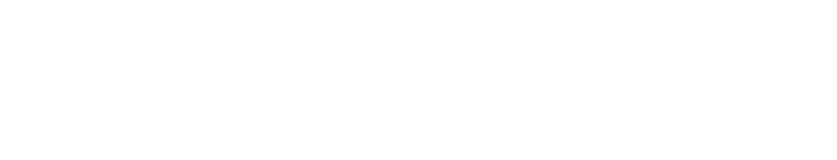
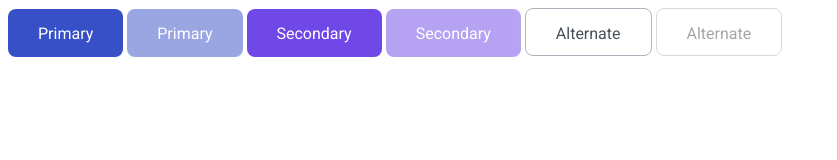
Before and after one commit to js-tasks-ru/htmlcss-20210916_gamesdi, a website: page 03-lection1/01-button/index.html in a window 1280 px wide. Shown: the whole page, without its empty margins (0-837 px from the left). Drawn offline with Linux system fonts and the light colour scheme.

Commit message:
button fixed

```diff
--- a/03-lection1/01-button/button.css
+++ b/03-lection1/01-button/button.css
@@ -1 +1,51 @@
 /* Стилизация кнопки */
+.button {
+    height: 48px;
+    border-radius: 8px;
+    font-size: 16px;
+    padding-top: 15px;
+    padding-bottom: 14px;
+    cursor: pointer;
+    transition: opacity 200ms ease-in-out, background 200ms ease-in-out;
+    white-space: nowrap;
+    padding-left: 30px;
+    padding-right: 30px;
+    box-sizing: border-box;
+    border-style: none;
+}
+
+.button_primary {
+    color: var(--white);
+    border-color: var(--blue);
+    background-color: var(--blue);
+}
+
+.button_primary:hover {
+    background-color: var(--blue-2);
+}
+
+.button:disabled {
+    opacity: 0.5;
+    cursor: not-allowed;
+    pointer-events: none;
+}
+
+.button_secondary {
+    color: var(--white);
+    border-color: var(--purple);
+    background-color: var(--purple);
+    border-style: none;
+}
+.button_secondary:hover {
+    background-color: var(--blue);
+}
+
+.button_alternate {
+    color: var(--grey-4);
+    border: 1px solid var(--grey-3);
+    background-color: var(--white);
+}
+
+.button_alternate:hover {
+    border: 1px solid var(--black);
+}
--- a/03-lection1/01-button/index.html
+++ b/03-lection1/01-button/index.html
@@ -7,5 +7,11 @@
     </head>
     <body>
 
+        <button class='button button_primary'>Primary</button>
+        <button disabled class='button button_primary'>Primary</button>
+        <button class='button button_secondary'>Secondary</button>
+        <button disabled class='button button_secondary'>Secondary</button>
+        <button class='button button_alternate'>Alternate</button>
+        <button disabled class="button button_alternate">Alternate</button>
     </body>
 </html>
--- a/assets/css/main.css
+++ b/assets/css/main.css
@@ -11,6 +11,8 @@
     --grey-2: #DDE2E5;
     --grey-3: #ACB5BD;
     --grey-4: #495057;
+    --blue-2:  #2342C0;
+    --blue-3: #5028C6;
 
     --error: var(--red);
     --success: var(--blue);
```
